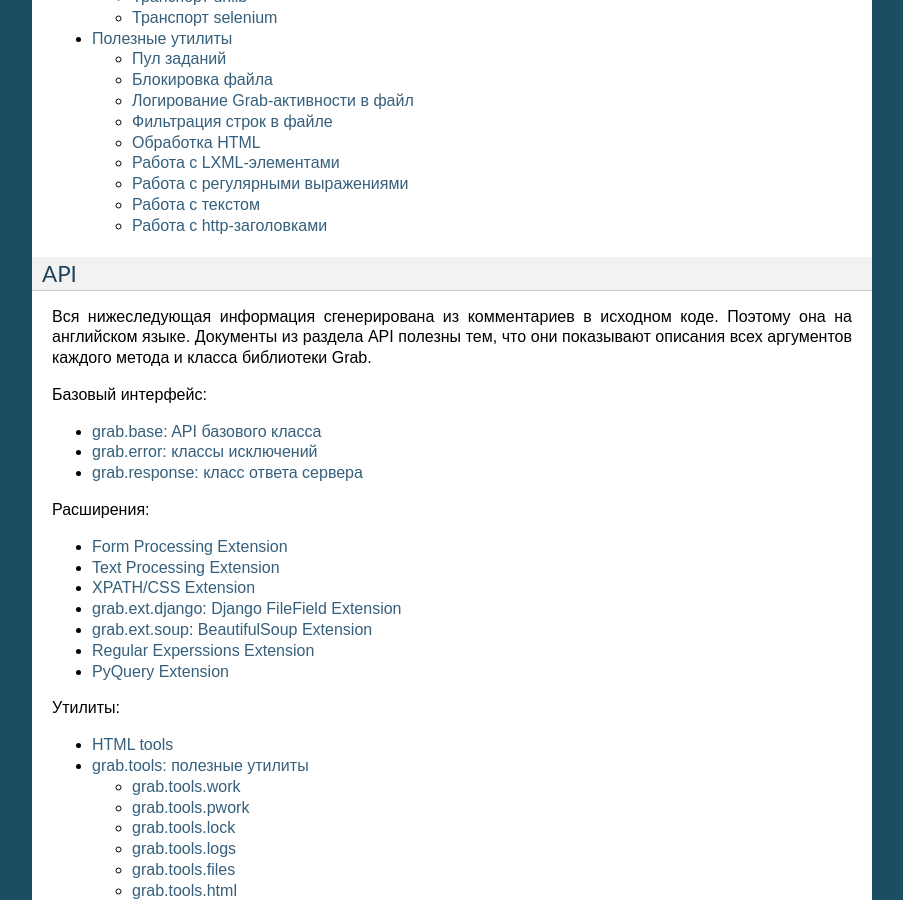
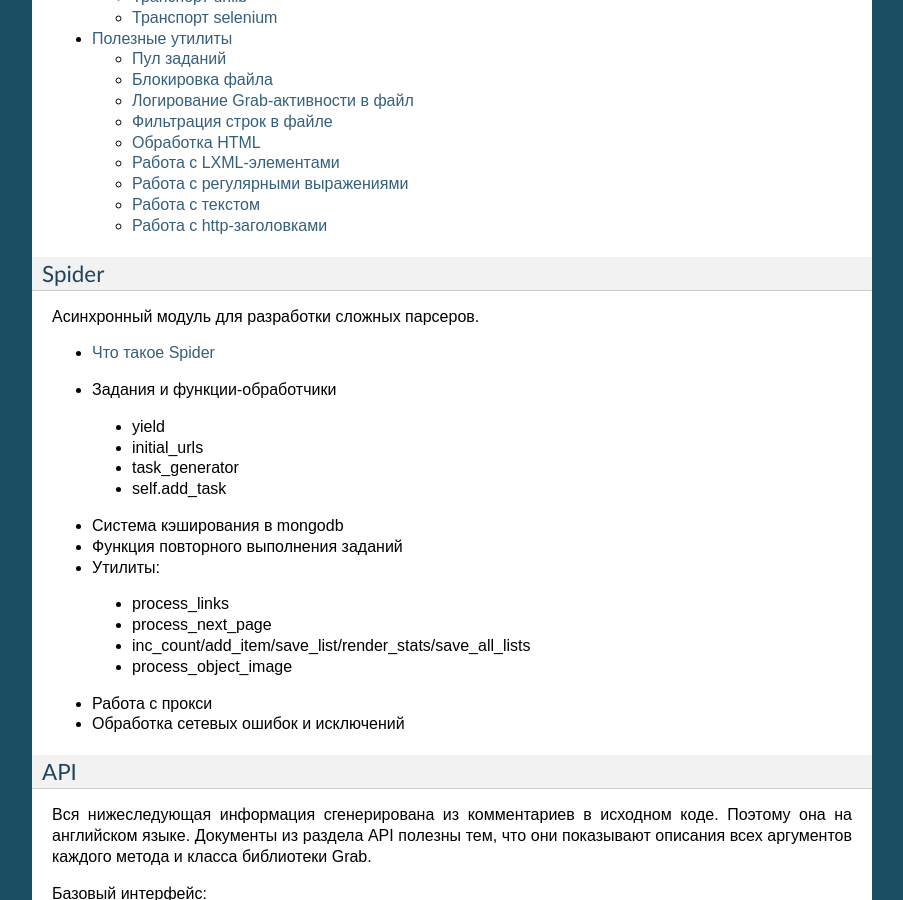
Before and after one commit to lorien/grab, a Sphinx documentation site: the page built from docs/index.rst, in a window 1280 px wide and 900 px high, scrolled down 2100 px. Shown: the whole window, without its empty margins (198-1101 px from the left). Built offline with Sphinx 7.4.7, drawn with Linux system fonts in a browser that asks for light colours.

Commit message:
Start working on Spider documentation

```diff
--- a/docs/index.rst
+++ b/docs/index.rst
@@ -60,6 +60,36 @@ Grab сайты
     grab/transport
     grab/tools
 
+
+Spider
+~~~~~~
+
+Асинхронный модуль для разработки сложных парсеров.
+
+.. toctree::
+    :maxdepth: 2
+
+    spider/tutorial
+
+* Задания и функции-обработчики
+ * yield
+ * initial_urls
+ * task_generator
+ * self.add_task
+
+* Система кэширования в mongodb
+* Функция повторного выполнения заданий
+* Утилиты:
+ * process_links
+ * process_next_page
+ * inc_count/add_item/save_list/render_stats/save_all_lists
+ * process_object_image
+* Работа с прокси
+* Обработка сетевых ошибок и исключений
+
+
+
+
 API
 ~~~
 
```
Also changed, not shown: docs/spider/tutorial.rst (added, +117 -0 lines).
